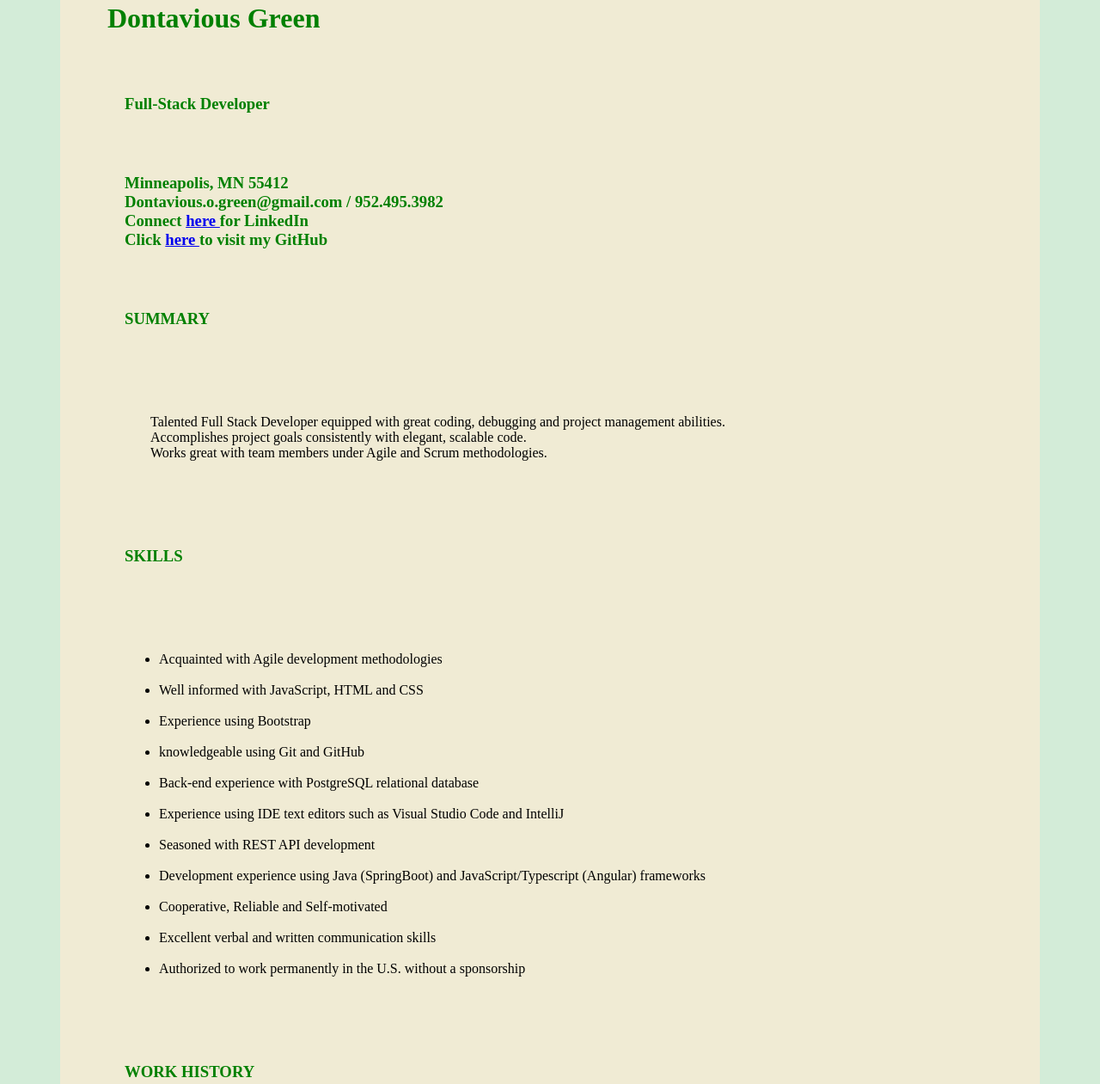
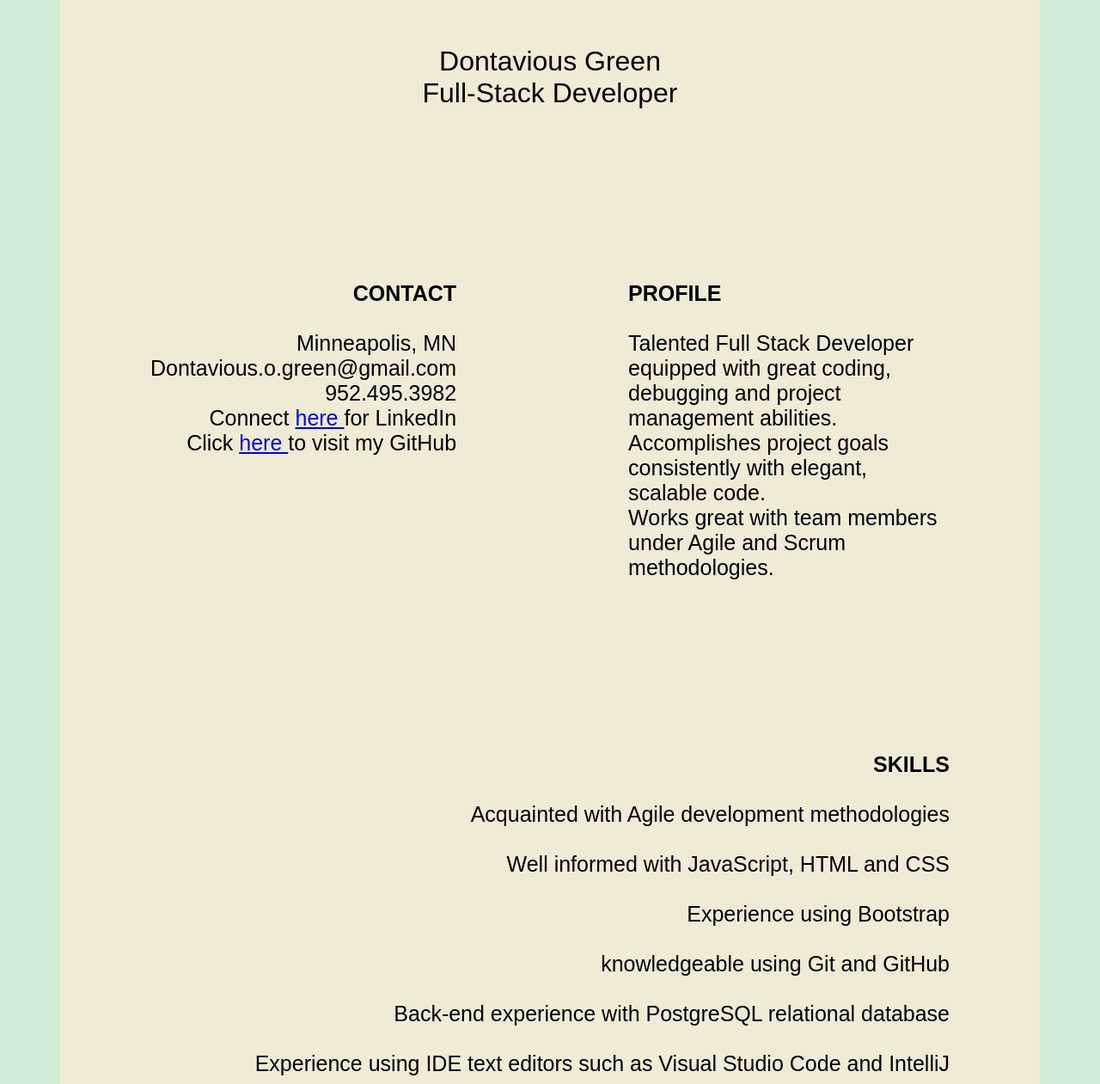
Before and after one commit to Donte2022/Donte2022.github.io, a plain HTML site: page index.html in a window 1280 px wide. Shown: the part 122-1383 px from the top of the page at 86% size. Drawn offline with Linux system fonts and the light colour scheme.

Commit message:
formatting html using flex

```diff
--- a/index.html
+++ b/index.html
@@ -10,23 +10,41 @@
     </head>
 <body>
     <div class="border">
-    <div>
-        <h1> Dontavious Green </h1>
-        <h3> Full-Stack Developer </h2>
-        <h3> Minneapolis, MN 55412
+
+            <div class="container">
+                <p class="header">
+                    Dontavious Green
                     <br>
-            Dontavious.o.green@gmail.com / 952.495.3982
+                    Full-Stack Developer
+                </p>
+            </div>
+        <div class="flex-container">
+            <div class="container">
+                <p class="contact">
+                    <b> CONTACT </b>
+                    <br><br>
+                        Minneapolis, MN
                         <br>
-             Connect <a href="https://www.linkedin.com/in/dontavious-green-60b1a4250/" target="_blank"> here </a> for LinkedIn
+                        Dontavious.o.green@gmail.com
+                        <br>
+                        952.495.3982
+                        <br>
+                        Connect <a href=
+                        "https://www.linkedin.com/in/dontavious-green-60b1a4250/"
+                        target="_blank"> here </a> for LinkedIn
                         <br>
                         Click
-            <a href="https://github.com/Donte2022" target="_blank"> here </a> to visit my GitHub
-        </h3>
+                        <a href="https://github.com/Donte2022"
+                        target="_blank">
+                        here </a> to visit my GitHub
+                </p>
             </div>
-        <div>
-            <h3> SUMMARY </h3>
-
-                <p> Talented Full Stack Developer equipped with great coding, debugging and
+        <!-- </div> -->
+            <div class="profile">
+                <p>
+                    <b> PROFILE </b>
+                    <br><br>
+                     Talented Full Stack Developer equipped with great coding, debugging and
                         project management abilities.
 
                         <br>
@@ -37,49 +55,41 @@
                         methodologies.
                     </p>
                 </div>
-    <div>
-        <h3> SKILLS </h3>
-            <ul>
+            </div>
+        <div class="skills">
                 <p>
-                    <li> Acquainted with Agile development methodologies </li>
-                    <br>
-
-                    <li> Well informed with JavaScript, HTML and CSS </li>
-                    <br>
-
-                    <li> Experience using Bootstrap </li>
-                    <br>
-
-                    <li> knowledgeable using Git and GitHub </li>
-                    <br>
-
-                    <li> Back-end experience with PostgreSQL relational database </li>
-                    <br>
-
-                    <li> Experience using IDE text editors such as Visual
-                        Studio Code and IntelliJ </li>
-                    <br>
-
-                    <li> Seasoned with REST API development </li>
-                    <br>
-                    <li> Development experience using Java (SpringBoot)
-                        and JavaScript/Typescript (Angular) frameworks </li>
-                    <br>
-
-                    <li> Cooperative, Reliable and Self-motivated </li>
-                    <br>
-
-                    <li> Excellent verbal and written communication skills </li>
-                    <br>
-
-                    <li> Authorized to work permanently in the U.S. without a
-                    sponsorship </li>
+                        <b> SKILLS </b>
+                        <br><br>
+                        Acquainted with Agile development methodologies
+                        <br><br>
+                        Well informed with JavaScript, HTML and CSS
+                        <br><br>
+                         Experience using Bootstrap
+                        <br><br>
+                         knowledgeable using Git and GitHub
+                        <br><br>
+                         Back-end experience with PostgreSQL relational database
+                        <br><br>
+                         Experience using IDE text editors such as Visual
+                        Studio Code and IntelliJ
+                        <br><br>
+                         Seasoned with REST API development
+                        <br><br>
+                         Development experience using Java (SpringBoot)
+                         and JavaScript/Typescript (Angular) frameworks
+                        <br><br>
+                        Cooperative, Reliable and Self-motivated
+                        <br><br>
+                        Excellent verbal and written communication skills </li>
+                        <br><br>
+                        Authorized to work permanently in the U.S. without a
+                        sponsorship
                     </p>
-            </ul>
         </div>
             <div>
-            <h3> WORK HISTORY </h3>
                 <p>
+                    <b> WORK HISTORY </b>
+                    <br><br>
                     <b> IT Consultant / York Solutions LLC </b> - Brooklyn Park, MN 09/2022 - 11/2022
                     <br>
                     Created web applications using front-end and back-end technologies
@@ -112,8 +122,9 @@
                 </p>
         </div>
     <div>
-        <h3> EDUCATION AND TRAINING </h3>
         <P>
+            <b> EDUCATION AND TRAINING </b>
+                <br><br>
                 <b> Bachelor of Arts: 3D Animation </b>  2014 - 2016
                 <br>
                 Minneapolis College of Art And Design - Minneapolis, MN
--- a/styles.css
+++ b/styles.css
@@ -1,21 +1,29 @@
 h1 {
     color: green;
     margin: 50px;
+    font-family: Arial, Helvetica, sans-serif;
+    font-size: 35px;
 }
 
 h3 {
     color: green;
     margin: 70px;
+    font-family: Arial, Helvetica, sans-serif;
+    font-size: 25px;
 }
 
 body {
     background-color: rgb(211, 236, 216);
     margin: 70px;
+    font-family: Arial, Helvetica, sans-serif;
+    font-size: 25px;
 }
 
 p {
     padding: 0px;
     margin: 100px;
+    font-family: Arial, Helvetica, sans-serif;
+    font-size: 25px;
 }
 
 ul {
@@ -27,3 +35,30 @@ div.border {
     padding: 5px;
     border-radius: 25px;
 }
+
+.container
+
+.header {
+    text-align: center;
+    font-size:xx-large;
+}
+
+.name{
+    font-size: xx-large;
+}
+
+.contact{
+    text-align: right;
+}
+
+.profile {
+    text-align: left;
+}
+
+.flex-container {
+    display: flex;
+}
+
+.skills{
+    text-align: right;
+}
```
Lines whose indentation alone changed are shown as unchanged.
